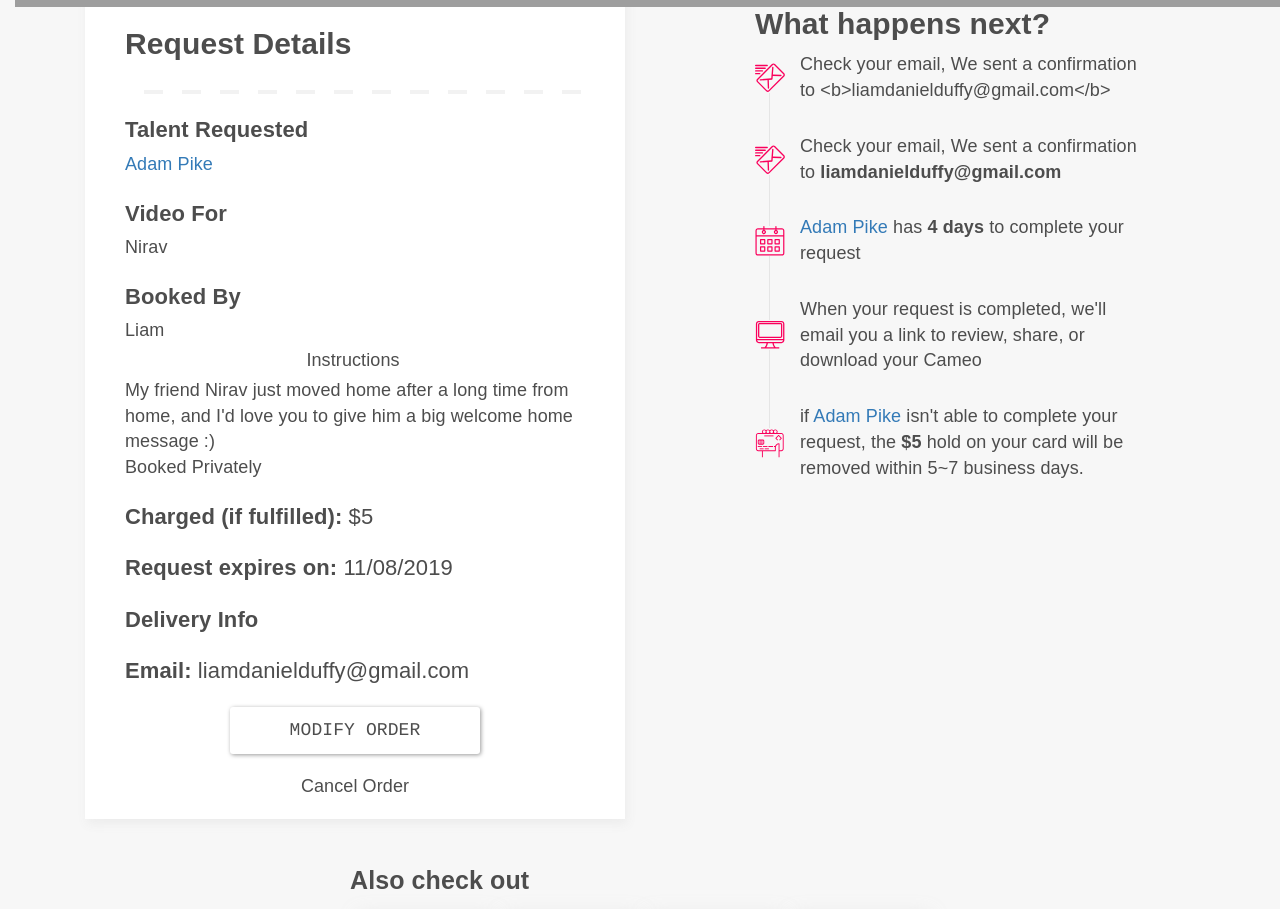
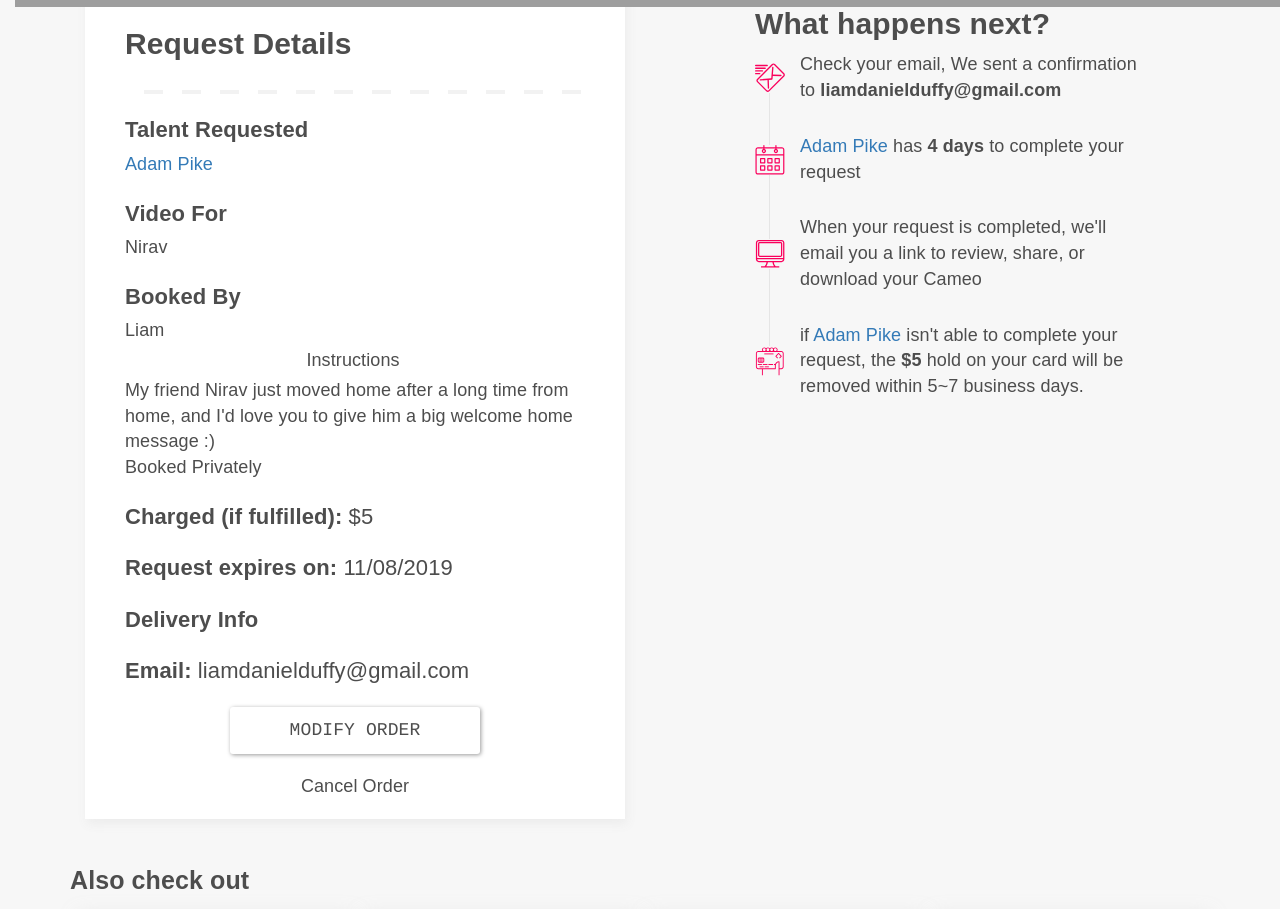
Before and after one commit to poorpaddy/fanmelt, a Next.js app: page /order in a window 1280 px wide. Shown: the part 380-1289 px from the top of the page. Built offline with nearby package versions, Linux system fonts and the light colour scheme; grey boxes are pictures that could not be loaded; a web font is replaced by a local one; what typography-theme-bootstrap would draw is missing.

Commit message:
complete order page

```diff
--- a/components/ImageContent/index.tsx
+++ b/components/ImageContent/index.tsx
@@ -1,17 +1,16 @@
 import React from 'react';
-import { RightContentRow, ImageContainer, RowTextContent } from './Styled';
+import { RightContentRow, ImageContainer, RowTextContent, TalentLink } from './Styled';
 
 interface IProps {
     src: string;
-    alt: string;
     text: any;
 }
 
-export const ImageContent = ({ src, alt, text }: IProps) => {
+export const ImageContent = ({ src, text }: IProps) => {
     return (
         <RightContentRow>
 	        <ImageContainer>
-	            <img src={src} alt={alt} />
+	            <img src={src} alt='image' />
 	        </ImageContainer>
 	        <RowTextContent>
 	            {text}
--- a/pages/order.tsx
+++ b/pages/order.tsx
@@ -39,6 +39,33 @@
         src: "tjlavin_bottom.png",
         smallTitle: "MTV - The Challenge",
         title: "Zach Nichols"
+    }
+];
+
+const TalentLink = styled.a`
+    color: #337ab7;
+    text-decoration: none;
+    -webkit-font-smoothing: antialiased;
+    letter-spacing: .1px;
+    font-size: 18px;
+`;
+
+const imageContents = [
+    {
+        src: 'confirmation-email.svg',
+        text: ["Check your email, We sent a confirmation to ", <b>liamdanielduffy@gmail.com</b>]
+    },
+    {
+        src: 'confirmation-calendar.svg',
+        text: [<TalentLink> Adam Pike </TalentLink>, " has ", <b>4 days</b>, " to complete your request"]
+    },
+    {
+        src: 'confirmation-computer.svg',
+        text: ["When your request is completed, we'll email you a link to review, share, or download your Cameo"]
+    },
+    {
+        src: 'confirmation-credit-card.svg',
+        text: ["if ", <TalentLink> Adam Pike </TalentLink>, " isn't able to complete your request, the ", <b>$5</b>, " hold on your card will be removed within 5~7 business days."]
     }
 ];
 
@@ -123,41 +150,11 @@
                             <DetailTitle>
                                 What happens next?
                             </DetailTitle>
-                            <ImageContent src='confirmation-email.svg' alt='image' text={'Check your email, We sent a confirmation to <b>liamdanielduffy@gmail.com</b>'} />
-                            <RightContentRow>
-                                <ImageContainer>
-                                    <img src={'/confirmation-email.svg'} alt={'image'} />
-                                </ImageContainer>
-                                <RowTextContent>
-                                    Check your email, We sent a confirmation to <b>liamdanielduffy@gmail.com</b>
-                                </RowTextContent>
-                            </RightContentRow>
-                            <RightContentRow>
-                                <ImageContainer>
-                                    <img src={'/confirmation-calendar.svg'} alt={'image'} />
-                                </ImageContainer>
-                                <RowTextContent>
-                                    <TalentLink> Adam Pike </TalentLink> has <b>4 days</b> to complete your request
-                                </RowTextContent>
-                            </RightContentRow>
-                            <RightContentRow>
-                                <ImageContainer>
-                                    <img src={'/confirmation-computer.svg'} alt={'image'} />
-                                </ImageContainer>
-                                <RowTextContent>
-                                    When your request is completed, we'll email you a link to review, share, or download your Cameo
-                                </RowTextContent>
-                            </RightContentRow>
-                            <RightContentRow>
-                                <ImageContainer>
-                                    <img src={'/confirmation-credit-card.svg'} alt={'image'} />
-                                </ImageContainer>
-                                <RowTextContent>
-                                    if <TalentLink>  Adam Pike </TalentLink>
-                                    isn't able to complete your request, the <b>$5</b> hold on your card will be removed within 5~7
-                                    business days.
-                                </RowTextContent>
-                            </RightContentRow>
+                            {
+                                imageContents.map((content, index) => {
+                                    return <ImageContent src={content.src} text={content.text} key={index} />
+                                })
+                            }
                         </RightContentContainer>
                     </RightContentWrapper>
                 </RightCol>
@@ -168,10 +165,11 @@
                         Also check out
                     </ResultTitle>
                     <ResultsGrid>
-                        <RelatedCard />
-                        <RelatedCard />
-                        <RelatedCard />
-                        <RelatedCard />
+                        {
+                            rCards.map((card, index) => {
+                                return <RelatedCard price={card.price} src={card.src} smallTitle={card.smallTitle} title={card.title} key={index} />
+                            })
+                        }
                     </ResultsGrid>
                 </ResultsContainer>
             </BodyRow>
@@ -402,14 +400,8 @@
     @media (max-width: 992px) {
         text-align: left;
     }
-`
-const TalentLink = styled.a`
-    color: #337ab7;
-    text-decoration: none;
-    -webkit-font-smoothing: antialiased;
-    letter-spacing: .1px;
-    font-size: 18px;
 `;
+
 const LeftCol = styled.div`
     position: relative;
     min-height: 1px;
```
